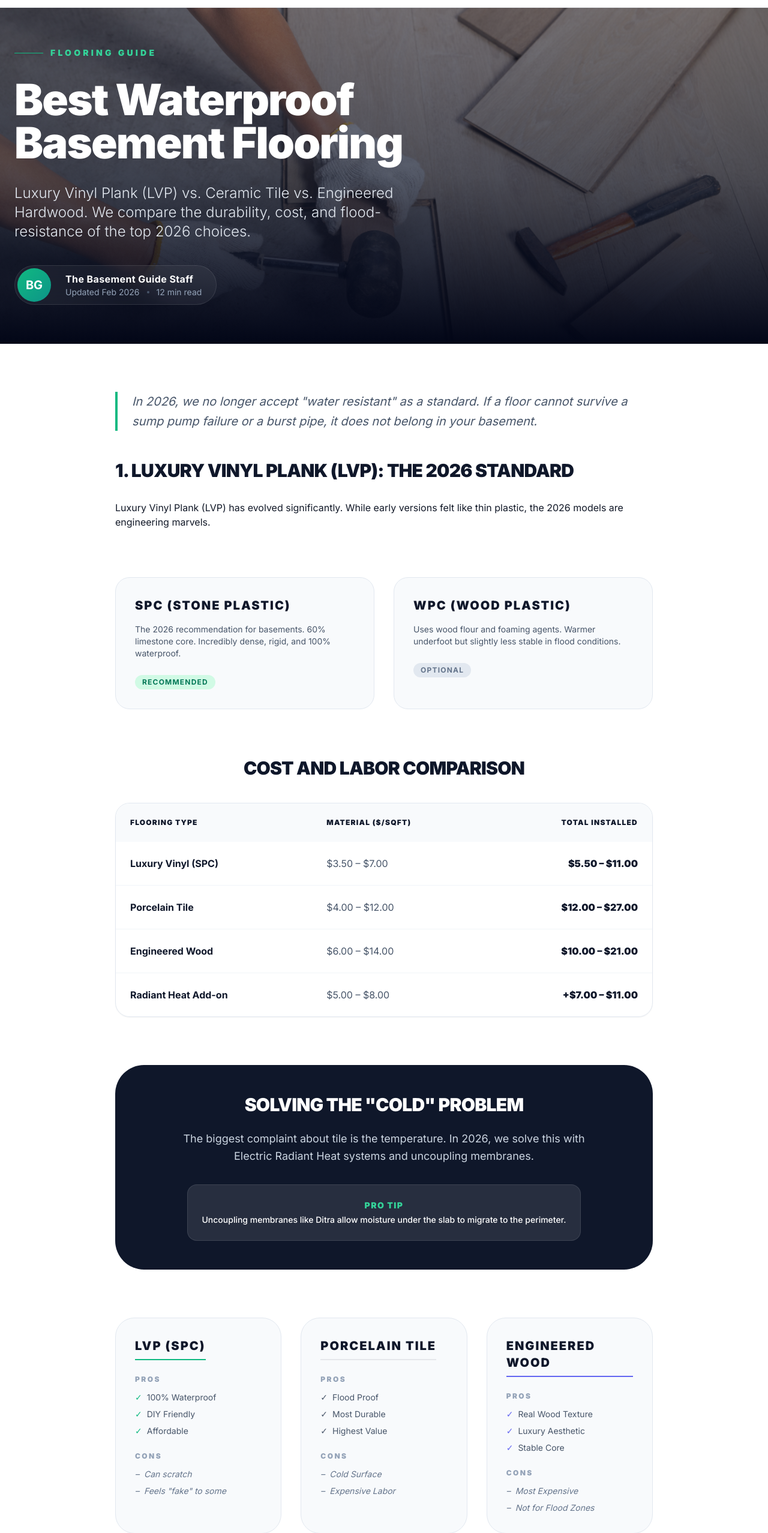
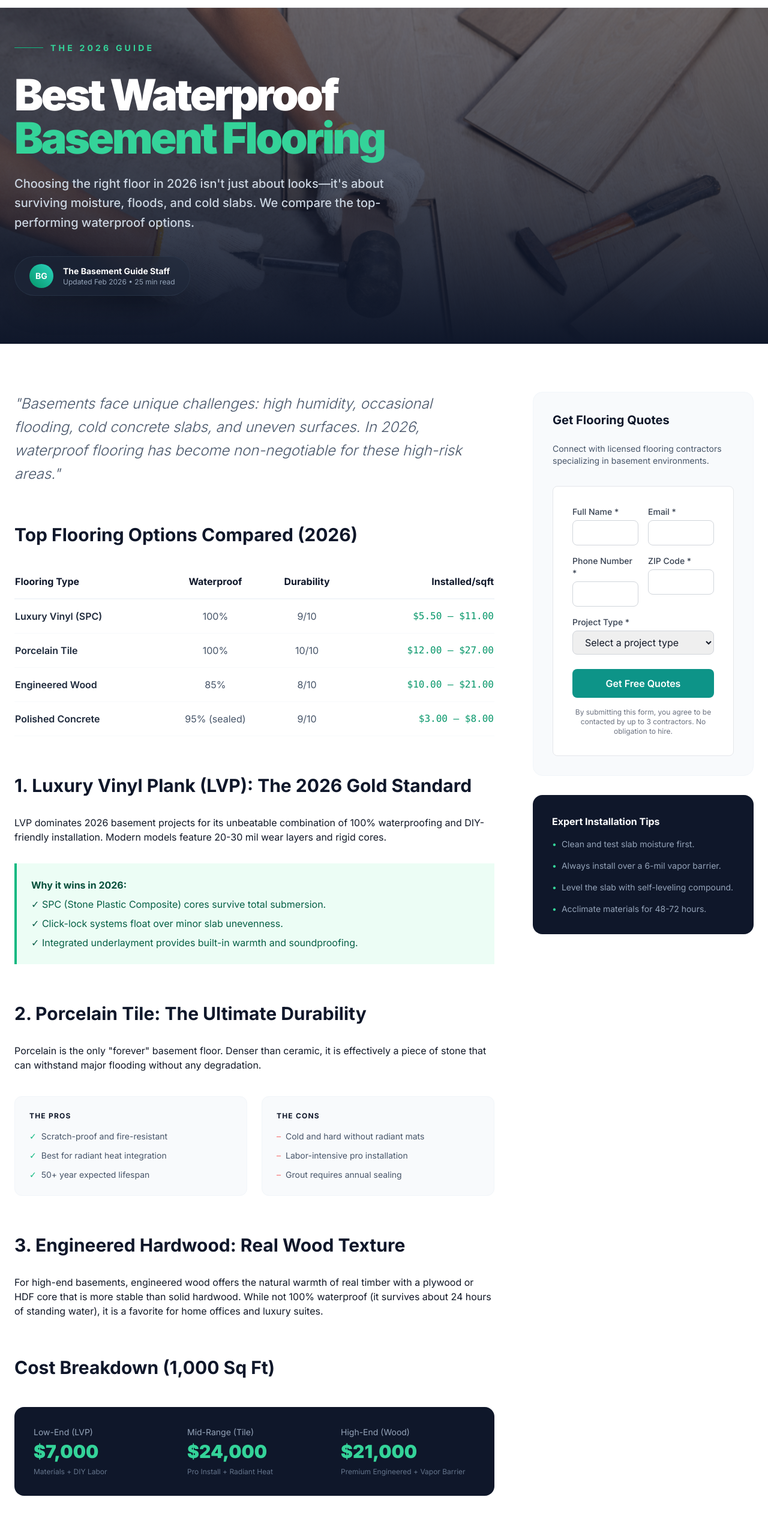
Before and after one commit to thebasementguide2026/basement-guide, a Next.js app: page /articles/best-basement-flooring in a window 1280 px wide. Shown: the part 52-2607 px from the top of the page at 60% size. Built offline with nearby package versions, Linux system fonts and the light colour scheme.

Commit message:
feat: update Best Basement Flooring guide with 2026 PDF content and modernized UI

```diff
--- a/app/articles/best-basement-flooring/page.tsx
+++ b/app/articles/best-basement-flooring/page.tsx
@@ -1,58 +1,80 @@
-import Link from 'next/link';
-import Image from 'next/image';
-import LeadForm from '@/components/LeadForm';
-import type { Metadata } from 'next';
+import Link from 'next/link'
+import Image from 'next/image'
+import LeadForm from '@/components/LeadForm'
+import type { Metadata } from 'next'
 
 export const metadata: Metadata = {
-  title: 'Best Waterproof Flooring for Basements 2026: LVP vs Ceramic vs Engineered',
-  description: 'Complete comparison of basement flooring options. LVP, ceramic tile, and engineered wood - with costs, pros, cons, and installation guides.',
-};
+  title: 'Best Waterproof Basement Flooring 2026: Options, Costs & ROI',
+  description: 'A comprehensive 2026 guide to basement flooring. Compare LVP, Porcelain Tile, and Engineered Hardwood on waterproof ratings, durability, and cost.',
+}
 
 export default function BestBasementFlooring() {
+  const flooringOptions = [
+    {
+      type: 'Luxury Vinyl (SPC)',
+      material: '$3.50 – $7.00',
+      total: '$5.50 – $11.00',
+      waterproof: '100%',
+      durability: '9/10',
+      lifespan: '20-30 years'
+    },
+    {
+      type: 'Porcelain Tile',
+      material: '$4.00 – $12.00',
+      total: '$12.00 – $27.00',
+      waterproof: '100%',
+      durability: '10/10',
+      lifespan: '50+ years'
+    },
+    {
+      type: 'Engineered Wood',
+      material: '$6.00 – $14.00',
+      total: '$10.00 – $21.00',
+      waterproof: '85%',
+      durability: '8/10',
+      lifespan: '25-40 years'
+    },
+    {
+      type: 'Polished Concrete',
+      material: '$2.00 – $5.00',
+      total: '$3.00 – $8.00',
+      waterproof: '95% (sealed)',
+      durability: '9/10',
+      lifespan: '20+ years'
+    }
+  ]
+
   return (
-    <div className="bg-white min-h-screen">
+    <div className='bg-white min-h-screen'>
       {/* Article Hero */}
-      <section className="relative h-[70vh] min-h-[500px] bg-slate-900 overflow-hidden">
+      <section className='relative h-[70vh] min-h-[500px] bg-slate-900 overflow-hidden'>
         <Image
-          src="/basement-flooring-installation.jpg.png"
-          alt="Basement flooring installation"
+          src='/basement-flooring-installation.jpg.png'
+          alt='Modern waterproof basement flooring installation'
           fill
-          className="object-cover opacity-50 scale-105 transition-transform duration-700 hover:scale-100"
+          className='object-cover opacity-45 scale-105 transition-transform duration-700 hover:scale-100'
           priority
         />
-        <div className="absolute inset-0 bg-gradient-to-t from-slate-950 via-slate-900/40 to-transparent" />
+        <div className='absolute inset-0 bg-gradient-to-t from-slate-900 via-slate-900/40 to-transparent' />
 
-        <div className="absolute inset-0 flex items-center">
-          <div className="container mx-auto px-6 w-full">
-            <div className="max-w-4xl">
-              <div className="flex items-center gap-3 mb-8">
-                <span className="h-px w-12 bg-emerald-500" />
-                <span className="text-emerald-400 text-sm font-black uppercase tracking-[0.3em]">
-                  Flooring Guide
-                </span>
+        <div className='relative h-full max-w-7xl mx-auto px-6 flex flex-col justify-end pb-20'>
+          <div className='flex items-center space-x-3 mb-8'>
+            <div className='w-12 h-px bg-emerald-500'></div>
+            <span className='text-emerald-400 font-bold tracking-[0.3em] text-sm uppercase'>The 2026 Guide</span>
           </div>
-
-              <h1 className="text-5xl md:text-7xl font-black text-white mb-8 leading-[1.1] tracking-tight">
-                Best Waterproof <br className="hidden md:block" />
-                Basement Flooring
+          <h1 className='text-5xl md:text-7xl font-black text-white mb-6 leading-[0.9] tracking-tighter'>
+            Best Waterproof<br />
+            <span className='text-emerald-400'>Basement Flooring</span>
           </h1>
-
-              <p className="text-xl md:text-2xl text-slate-200 mb-10 leading-relaxed max-w-2xl font-light">
-                Luxury Vinyl Plank (LVP) vs. Ceramic Tile vs. Engineered Hardwood. We compare the durability, cost, and flood-resistance of the top 2026 choices.
+          <p className='text-xl text-slate-300 max-w-2xl mb-10 font-medium leading-relaxed'>
+            Choosing the right floor in 2026 isn't just about looks—it's about surviving moisture, floods, and cold slabs. We compare the top-performing waterproof options.
           </p>
-
-              <div className="flex items-center gap-6 p-1 pr-6 bg-white/5 backdrop-blur-md rounded-full w-fit border border-white/10">
-                <div className="w-14 h-14 bg-gradient-to-br from-emerald-500 to-teal-600 rounded-full flex items-center justify-center text-white font-bold text-xl">
-                  BG
-                </div>
+          <div className='flex items-center space-x-4'>
+            <div className='flex items-center bg-slate-800/50 backdrop-blur-md rounded-full px-6 py-3 border border-slate-700/50 shadow-2xl'>
+              <div className='w-10 h-10 rounded-full bg-gradient-to-tr from-emerald-600 to-teal-400 flex items-center justify-center text-white font-bold text-sm mr-4'>BG</div>
               <div>
-                  <div className="text-white font-bold tracking-wide">The Basement Guide Staff</div>
-                  <div className="flex items-center gap-3 text-slate-400 text-sm">
-                    <span>Updated Feb 2026</span>
-                    <span className="w-1 h-1 bg-slate-600 rounded-full" />
-                    <span>12 min read</span>
-                  </div>
-                </div>
+                <p className='text-white font-bold text-sm'>The Basement Guide Staff</p>
+                <p className='text-slate-400 text-xs'>Updated Feb 2026 • 25 min read</p>
               </div>
             </div>
           </div>
@@ -60,145 +82,122 @@ export default function BestBasementFlooring() {
       </section>
 
       {/* Main Content */}
-      <main className="container mx-auto px-6 py-20">
-        <div className="max-w-4xl mx-auto">
-          {/* Intro Section */}
-          <div className="prose prose-slate prose-lg max-w-none mb-20">
-            <p className="text-xl leading-relaxed text-slate-600 italic border-l-4 border-emerald-500 pl-6 mb-12">
-              In 2026, we no longer accept "water resistant" as a standard. If a floor cannot survive a sump pump failure or a burst pipe, it does not belong in your basement.
+      <div className='max-w-7xl mx-auto px-6 py-20'>
+        <div className='grid grid-cols-1 lg:grid-cols-12 gap-16'>
+          {/* Article Body */}
+          <div className='lg:col-span-8'>
+            <div className='prose prose-slate prose-lg max-w-none'>
+              <p className='text-2xl text-slate-600 leading-relaxed mb-12 font-light italic'>
+                "Basements face unique challenges: high humidity, occasional flooding, cold concrete slabs, and uneven surfaces. In 2026, waterproof flooring has become non-negotiable for these high-risk areas."
               </p>
 
-            <h2 className="text-3xl font-black text-slate-900 mb-8 uppercase tracking-tight font-black">1. Luxury Vinyl Plank (LVP): The 2026 Standard</h2>
-            <p>
-              Luxury Vinyl Plank (LVP) has evolved significantly. While early versions felt like thin plastic, the 2026 models are engineering marvels.
-            </p>
-          </div>
-
-          {/* SPC Grid */}
-          <div className="grid md:grid-cols-2 gap-8 mb-20">
-            <div className="bg-slate-50 p-8 rounded-3xl border border-slate-200">
-              <h3 className="text-xl font-black text-slate-900 mb-4 uppercase tracking-widest font-black">SPC (Stone Plastic)</h3>
-              <p className="text-slate-600 text-sm mb-6">The 2026 recommendation for basements. 60% limestone core. Incredibly dense, rigid, and 100% waterproof.</p>
-              <span className="inline-block px-3 py-1 bg-emerald-100 text-emerald-700 rounded-full text-xs font-bold uppercase tracking-widest">Recommended</span>
-            </div>
-            <div className="bg-slate-50 p-8 rounded-3xl border border-slate-200">
-              <h3 className="text-xl font-black text-slate-900 mb-4 uppercase tracking-widest font-black">WPC (Wood Plastic)</h3>
-              <p className="text-slate-600 text-sm mb-6">Uses wood flour and foaming agents. Warmer underfoot but slightly less stable in flood conditions.</p>
-              <span className="inline-block px-3 py-1 bg-slate-200 text-slate-500 rounded-full text-xs font-bold uppercase tracking-widest">Optional</span>
-            </div>
-          </div>
-
-          {/* Cost Table */}
-          <section className="mb-20">
-            <h2 className="text-3xl font-black text-slate-900 mb-10 uppercase tracking-tight text-center font-black">Cost and Labor Comparison</h2>
-            <div className="overflow-x-auto rounded-3xl border border-slate-200 shadow-sm">
-              <table className="w-full text-left border-collapse">
+              <h2 className='text-3xl font-bold text-slate-900 mt-16 mb-8'>Top Flooring Options Compared (2026)</h2>
+              <div className='overflow-x-auto mb-12'>
+                <table className='w-full text-left border-collapse'>
                   <thead>
-                  <tr className="bg-slate-50">
-                    <th className="p-6 font-black text-slate-900 uppercase text-xs tracking-widest">Flooring Type</th>
-                    <th className="p-6 font-black text-slate-900 uppercase text-xs tracking-widest">Material ($/sqft)</th>
-                    <th className="p-6 font-black text-slate-900 uppercase text-xs tracking-widest text-right">Total Installed</th>
+                    <tr className='border-b-2 border-slate-100'>
+                      <th className='py-4 font-bold text-slate-900'>Flooring Type</th>
+                      <th className='py-4 font-bold text-slate-900 text-center'>Waterproof</th>
+                      <th className='py-4 font-bold text-slate-900 text-center'>Durability</th>
+                      <th className='py-4 font-bold text-slate-900 text-right'>Installed/sqft</th>
                     </tr>
                   </thead>
-                <tbody className="divide-y divide-slate-100">
-                  {[
-                    { type: 'Luxury Vinyl (SPC)', material: '$3.50 – $7.00', total: '$5.50 – $11.00' },
-                    { type: 'Porcelain Tile', material: '$4.00 – $12.00', total: '$12.00 – $27.00' },
-                    { type: 'Engineered Wood', material: '$6.00 – $14.00', total: '$10.00 – $21.00' },
-                    { type: 'Radiant Heat Add-on', material: '$5.00 – $8.00', total: '+$7.00 – $11.00' }
-                  ].map((row, i) => (
-                    <tr key={i} className="hover:bg-slate-50 transition-colors">
-                      <td className="p-6 text-slate-900 font-bold">{row.type}</td>
-                      <td className="p-6 text-slate-600">{row.material}</td>
-                      <td className="p-6 text-slate-900 font-black text-right">{row.total}</td>
+                  <tbody>
+                    {flooringOptions.map((opt, i) => (
+                      <tr key={i} className='border-b border-slate-50 hover:bg-slate-50/50 transition-colors'>
+                        <td className='py-4 font-semibold text-slate-800'>{opt.type}</td>
+                        <td className='py-4 text-center text-slate-600'>{opt.waterproof}</td>
+                        <td className='py-4 text-center text-slate-600'>{opt.durability}</td>
+                        <td className='py-4 text-right font-mono text-emerald-600'>{opt.total}</td>
                       </tr>
                     ))}
                   </tbody>
                 </table>
               </div>
-          </section>
 
-          {/* Radiant Heat Section */}
-          <section className="bg-slate-900 rounded-[3rem] p-12 mb-20 relative overflow-hidden text-white text-center">
-            <div className="relative z-10 max-w-2xl mx-auto">
-              <h2 className="text-3xl font-black mb-6 uppercase tracking-tight font-black">Solving the "Cold" Problem</h2>
-              <p className="text-slate-300 text-lg leading-relaxed mb-8">
-                The biggest complaint about tile is the temperature. In 2026, we solve this with Electric Radiant Heat systems and uncoupling membranes.
-              </p>
-              <div className="inline-flex items-center gap-4 p-6 bg-white/10 rounded-2xl border border-white/10">
-                <div className="text-sm font-medium">
-                  <span className="text-emerald-400 font-black block mb-1 uppercase tracking-widest font-black">Pro Tip</span>
-                  Uncoupling membranes like Ditra allow moisture under the slab to migrate to the perimeter.
+              <h2 className='text-3xl font-bold text-slate-900 mt-16 mb-8'>1. Luxury Vinyl Plank (LVP): The 2026 Gold Standard</h2>
+              <p>LVP dominates 2026 basement projects for its unbeatable combination of 100% waterproofing and DIY-friendly installation. Modern models feature 20-30 mil wear layers and rigid cores.</p>
+              <div className='bg-emerald-50 border-l-4 border-emerald-500 p-6 my-8'>
+                <p className='font-bold text-emerald-900 mb-2'>Why it wins in 2026:</p>
+                <ul className='list-none p-0 m-0 text-emerald-800'>
+                  <li className='mb-2'>✓ SPC (Stone Plastic Composite) cores survive total submersion.</li>
+                  <li className='mb-2'>✓ Click-lock systems float over minor slab unevenness.</li>
+                  <li className='mb-0'>✓ Integrated underlayment provides built-in warmth and soundproofing.</li>
+                </ul>
+              </div>
+
+              <h2 className='text-3xl font-bold text-slate-900 mt-16 mb-8'>2. Porcelain Tile: The Ultimate Durability</h2>
+              <p>Porcelain is the only "forever" basement floor. Denser than ceramic, it is effectively a piece of stone that can withstand major flooding without any degradation.</p>
+              <div className='grid grid-cols-1 md:grid-cols-2 gap-6 my-10'>
+                <div className='bg-slate-50 p-6 rounded-xl border border-slate-100'>
+                  <h4 className='font-bold text-slate-900 mb-4 uppercase text-xs tracking-widest'>The Pros</h4>
+                  <ul className='space-y-3 text-slate-600 text-sm'>
+                    <li className='flex items-start'><span className='text-emerald-500 mr-2'>✓</span> Scratch-proof and fire-resistant</li>
+                    <li className='flex items-start'><span className='text-emerald-500 mr-2'>✓</span> Best for radiant heat integration</li>
+                    <li className='flex items-start'><span className='text-emerald-500 mr-2'>✓</span> 50+ year expected lifespan</li>
+                  </ul>
+                </div>
+                <div className='bg-slate-50 p-6 rounded-xl border border-slate-100'>
+                  <h4 className='font-bold text-slate-900 mb-4 uppercase text-xs tracking-widest'>The Cons</h4>
+                  <ul className='space-y-3 text-slate-600 text-sm'>
+                    <li className='flex items-start'><span className='text-red-400 mr-2'>–</span> Cold and hard without radiant mats</li>
+                    <li className='flex items-start'><span className='text-red-400 mr-2'>–</span> Labor-intensive pro installation</li>
+                    <li className='flex items-start'><span className='text-red-400 mr-2'>–</span> Grout requires annual sealing</li>
+                  </ul>
+                </div>
+              </div>
+
+              <h2 className='text-3xl font-bold text-slate-900 mt-16 mb-8'>3. Engineered Hardwood: Real Wood Texture</h2>
+              <p>For high-end basements, engineered wood offers the natural warmth of real timber with a plywood or HDF core that is more stable than solid hardwood. While not 100% waterproof (it survives about 24 hours of standing water), it is a favorite for home offices and luxury suites.</p>
+
+              <h2 className='text-3xl font-bold text-slate-900 mt-16 mb-8'>Cost Breakdown (1,000 Sq Ft)</h2>
+              <div className='bg-slate-900 rounded-2xl p-8 my-12 text-white'>
+                <div className='grid grid-cols-1 md:grid-cols-3 gap-8'>
+                  <div>
+                    <p className='text-slate-400 text-sm mb-1'>Low-End (LVP)</p>
+                    <p className='text-3xl font-black text-emerald-400'>$7,000</p>
+                    <p className='text-xs text-slate-500 mt-2'>Materials + DIY Labor</p>
+                  </div>
+                  <div>
+                    <p className='text-slate-400 text-sm mb-1'>Mid-Range (Tile)</p>
+                    <p className='text-3xl font-black text-emerald-400'>$24,000</p>
+                    <p className='text-xs text-slate-500 mt-2'>Pro Install + Radiant Heat</p>
+                  </div>
+                  <div>
+                    <p className='text-slate-400 text-sm mb-1'>High-End (Wood)</p>
+                    <p className='text-3xl font-black text-emerald-400'>$21,000</p>
+                    <p className='text-xs text-slate-500 mt-2'>Premium Engineered + Vapor Barrier</p>
                   </div>
                 </div>
               </div>
-          </section>
 
-          {/* Pros & Cons Grid */}
-          <div className="grid md:grid-cols-3 gap-8 mb-20">
-            {[
-              {
-                title: 'LVP (SPC)',
-                pros: ['100% Waterproof', 'DIY Friendly', 'Affordable'],
-                cons: ['Can scratch', 'Feels "fake" to some'],
-                accent: 'emerald'
-              },
-              {
-                title: 'Porcelain Tile',
-                pros: ['Flood Proof', 'Most Durable', 'Highest Value'],
-                cons: ['Cold Surface', 'Expensive Labor'],
-                accent: 'blue'
-              },
-              {
-                title: 'Engineered Wood',
-                pros: ['Real Wood Texture', 'Luxury Aesthetic', 'Stable Core'],
-                cons: ['Most Expensive', 'Not for Flood Zones'],
-                accent: 'indigo'
-              }
-            ].map((col, i) => (
-              <div key={i} className="bg-slate-50 p-8 rounded-[2rem] border border-slate-200">
-                <h3 className={`text-xl font-black text-slate-900 mb-6 uppercase tracking-widest font-black border-b-2 border-${col.accent}-500 pb-2 inline-block`}>
-                  {col.title}
-                </h3>
-                <div className="mb-6">
-                  <div className="text-xs font-black text-slate-400 uppercase tracking-[0.2em] mb-3">Pros</div>
-                  <ul className="space-y-2">
-                    {col.pros.map((p, pi) => (
-                      <li key={pi} className="text-slate-600 text-sm flex items-center gap-2">
-                        <span className={`text-${col.accent}-500`}>✓</span> {p}
-                      </li>
-                    ))}
-                  </ul>
-                </div>
-                <div>
-                  <div className="text-xs font-black text-slate-400 uppercase tracking-[0.2em] mb-3">Cons</div>
-                  <ul className="space-y-2">
-                    {col.cons.map((c, ci) => (
-                      <li key={ci} className="text-slate-500 text-sm flex items-center gap-2 italic">
-                        <span>–</span> {c}
-                      </li>
-                    ))}
-                  </ul>
+              <h2 className='text-3xl font-bold text-slate-900 mt-16 mb-8'>Final Thoughts: Choose Wisely</h2>
+              <p>In 2026, the best basement flooring prioritizes waterproofing without sacrificing style. Start with **SPC LVP** for most homes, upgrade to **Porcelain Tile** for luxury and durability, or choose **Polished Concrete** for a budget-friendly industrial look.</p>
             </div>
           </div>
-            ))}
+
+          {/* Sidebar */}
+          <div className='lg:col-span-4'>
+            <div className='sticky top-8 space-y-8'>
+              <div className='bg-slate-50 rounded-2xl p-8 border border-slate-100'>
+                <h3 className='text-xl font-bold text-slate-900 mb-6'>Get Flooring Quotes</h3>
+                <p className='text-slate-600 text-sm mb-8'>Connect with licensed flooring contractors specializing in basement environments.</p>
+                <LeadForm />
               </div>
 
-          {/* Lead Form CTA */}
-          <div className="bg-emerald-600 rounded-[3rem] p-12 text-white relative overflow-hidden shadow-2xl shadow-emerald-200">
-            <div className="absolute top-0 right-0 w-64 h-64 bg-white/10 rounded-full -mr-32 -mt-32 blur-3xl" />
-            <div className="relative z-10 text-center max-w-2xl mx-auto">
-              <h2 className="text-4xl font-black mb-6 font-black">Get Flooring Quotes</h2>
-              <p className="text-emerald-100 text-xl mb-12 font-light">
-                Ready to transform your basement floor? Compare quotes from licensed contractors who specialize in basement flooring.
-              </p>
-              <div className="bg-white rounded-[2rem] p-8 text-slate-900 shadow-2xl">
-                <LeadForm />
+              <div className='bg-slate-900 rounded-2xl p-8 text-white'>
+                <h4 className='font-bold mb-4'>Expert Installation Tips</h4>
+                <ul className='space-y-4 text-sm text-slate-400'>
+                  <li className='flex items-start'><span className='text-emerald-400 mr-2'>•</span> Clean and test slab moisture first.</li>
+                  <li className='flex items-start'><span className='text-emerald-400 mr-2'>•</span> Always install over a 6-mil vapor barrier.</li>
+                  <li className='flex items-start'><span className='text-emerald-400 mr-2'>•</span> Level the slab with self-leveling compound.</li>
+                  <li className='flex items-start'><span className='text-emerald-400 mr-2'>•</span> Acclimate materials for 48-72 hours.</li>
+                </ul>
               </div>
             </div>
           </div>
         </div>
-      </main>
       </div>
-  );
+    </div>
+  )
 }
```
Lines whose indentation alone changed are shown as unchanged.
